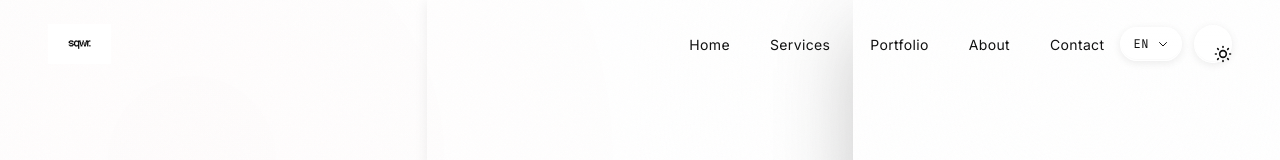
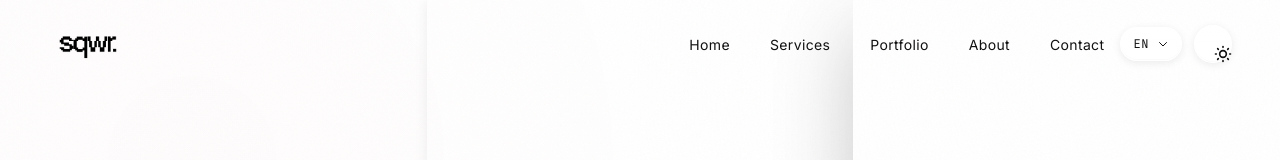
Before and after one commit to samsam007b/sqwr-site, a Next.js app: page / in a window 1280 px wide. Shown: the top 160 px of the page. Built offline with nearby package versions, Linux system fonts and the light colour scheme.

Commit message:
Use sqwr-logo.png (transparent PNG) instead of JPEG

```diff
--- a/components/Header.tsx
+++ b/components/Header.tsx
@@ -47,10 +47,10 @@ const Header = () => {
             className="flex items-center hover:opacity-80 transition-opacity duration-200"
           >
             <Image
-              src="/logo1-grand.jpg"
+              src="/sqwr-logo.png"
               alt="sqwr"
-              width={995}
-              height={631}
+              width={501}
+              height={243}
               className="h-10 w-auto"
               priority
             />
--- a/components/SqwrIntroAnimation.tsx
+++ b/components/SqwrIntroAnimation.tsx
@@ -70,10 +70,10 @@ const SqwrIntroAnimation = () => {
               className="relative"
             >
               <Image
-                src="/logo1-grand.jpg"
+                src="/sqwr-logo.png"
                 alt="sqwr."
-                width={995}
-                height={631}
+                width={501}
+                height={243}
                 className="w-64 md:w-80 h-auto"
                 priority
               />
```
